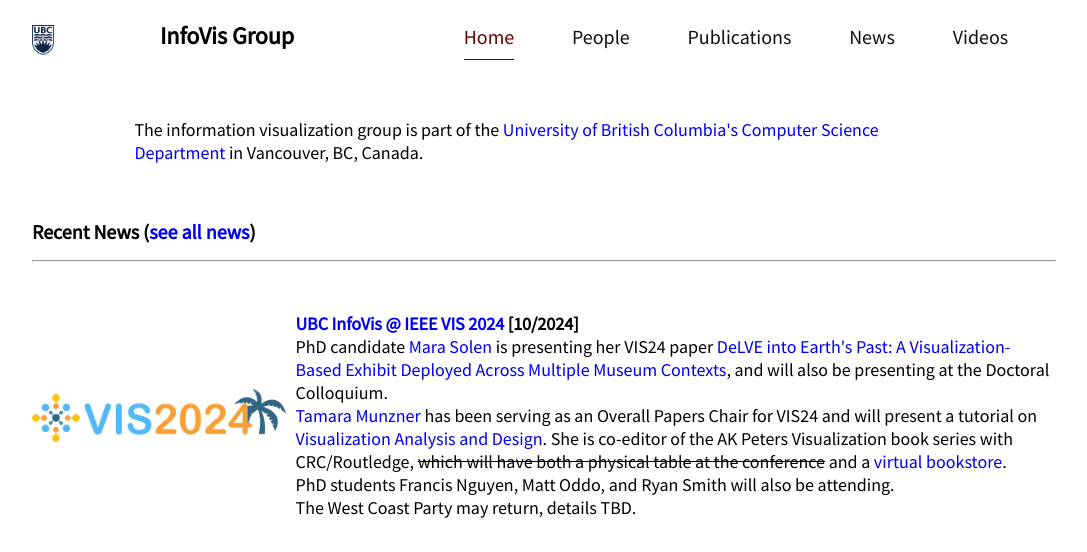
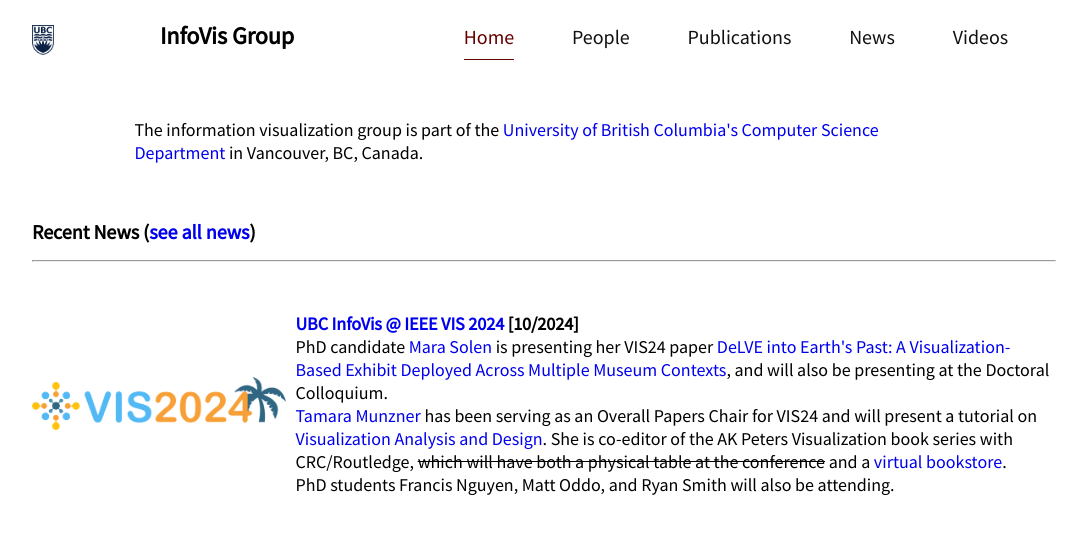
Before and after one commit to UBC-InfoVis/UBC-InfoVis.github.io, a Jekyll site: the page built from content/index.html, in a window 1280 px wide and 900 px high, cut to the strip 0-552 px from the top of the window. Shown: the whole strip, without its empty margins (96-1183 px from the left). Built offline with Jekyll 4.4.1, drawn with Linux system fonts in a browser that asks for light colours.

Commit message:
more milton changes

```diff
--- a/content/_data/news.yml
+++ b/content/_data/news.yml
@@ -1,7 +1,7 @@
 - date: 10/2024
   type: conf
   title: "<a href='http://ieeevis.org/year/2024/welcome'>UBC InfoVis @ IEEE VIS 2024</a>"
-  content: "PhD candidate <a href='https://marasolen.github.io/'>Mara Solen</a> is presenting her VIS24 paper <a href='pubs/2024/delve'>DeLVE into Earth's Past: A Visualization-Based Exhibit Deployed Across Multiple Museum Contexts</a>, and will also be presenting at the Doctoral Colloquium.<br><a href='https://cs.ubc.ca/~tmm'>Tamara Munzner</a> has been serving as an Overall Papers Chair for VIS24 and will present a tutorial on <a href='https://www.cs.ubc.ca/~tmm/vadbook/'>Visualization Analysis and Design</a>. She is co-editor of the AK Peters Visualization book series with CRC/Routledge, <s>which will have both a physical table at the conference</s> and a <a href='https://bit.ly/IEEEVIS23'>virtual bookstore</a>. <br>PhD students Francis Nguyen, Matt Oddo, and Ryan Smith will also be attending.<br>The West Coast Party may return, details TBD."
+  content: "PhD candidate <a href='https://marasolen.github.io/'>Mara Solen</a> is presenting her VIS24 paper <a href='pubs/2024/delve'>DeLVE into Earth's Past: A Visualization-Based Exhibit Deployed Across Multiple Museum Contexts</a>, and will also be presenting at the Doctoral Colloquium.<br><a href='https://cs.ubc.ca/~tmm'>Tamara Munzner</a> has been serving as an Overall Papers Chair for VIS24 and will present a tutorial on <a href='https://www.cs.ubc.ca/~tmm/vadbook/'>Visualization Analysis and Design</a>. She is co-editor of the AK Peters Visualization book series with CRC/Routledge, <s>which will have both a physical table at the conference</s> and a <a href='https://bit.ly/IEEEVIS23'>virtual bookstore</a>. <br>PhD students Francis Nguyen, Matt Oddo, and Ryan Smith will also be attending."
   link: http://ieeevis.org/year/2023/welcome
   image: assets/images/news-thumbs/vis2024_logo.png
 
```
